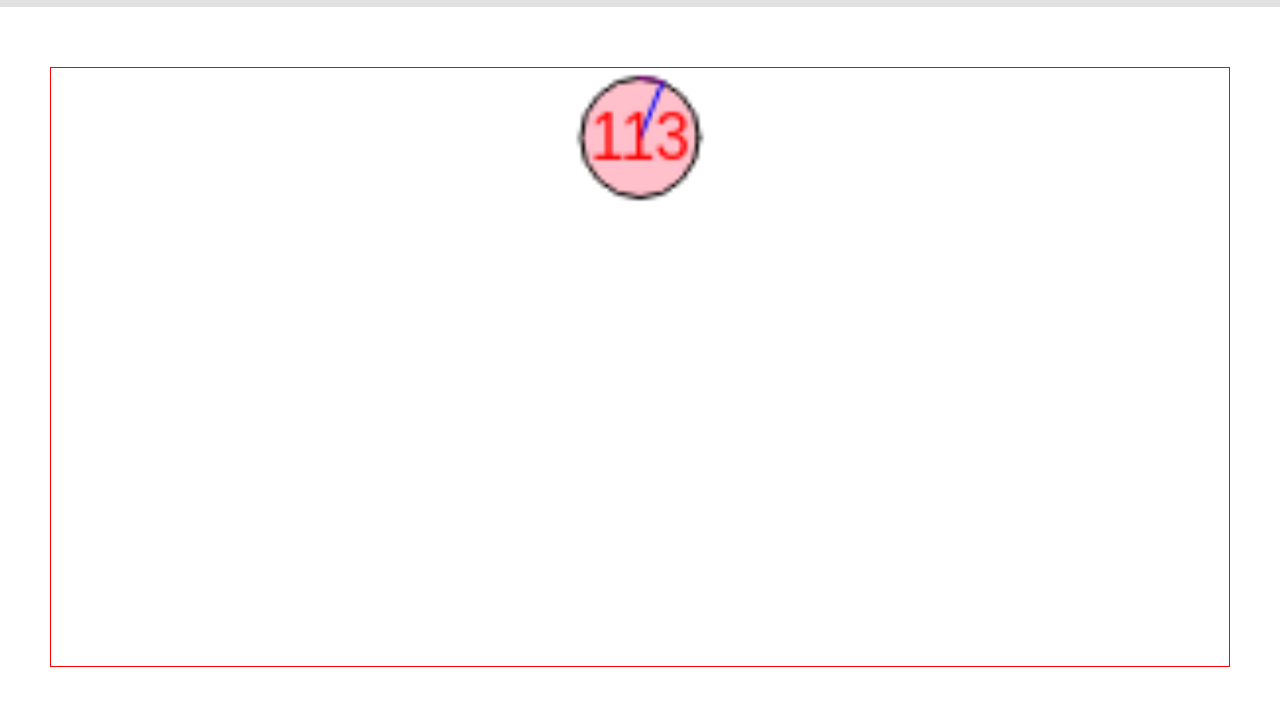
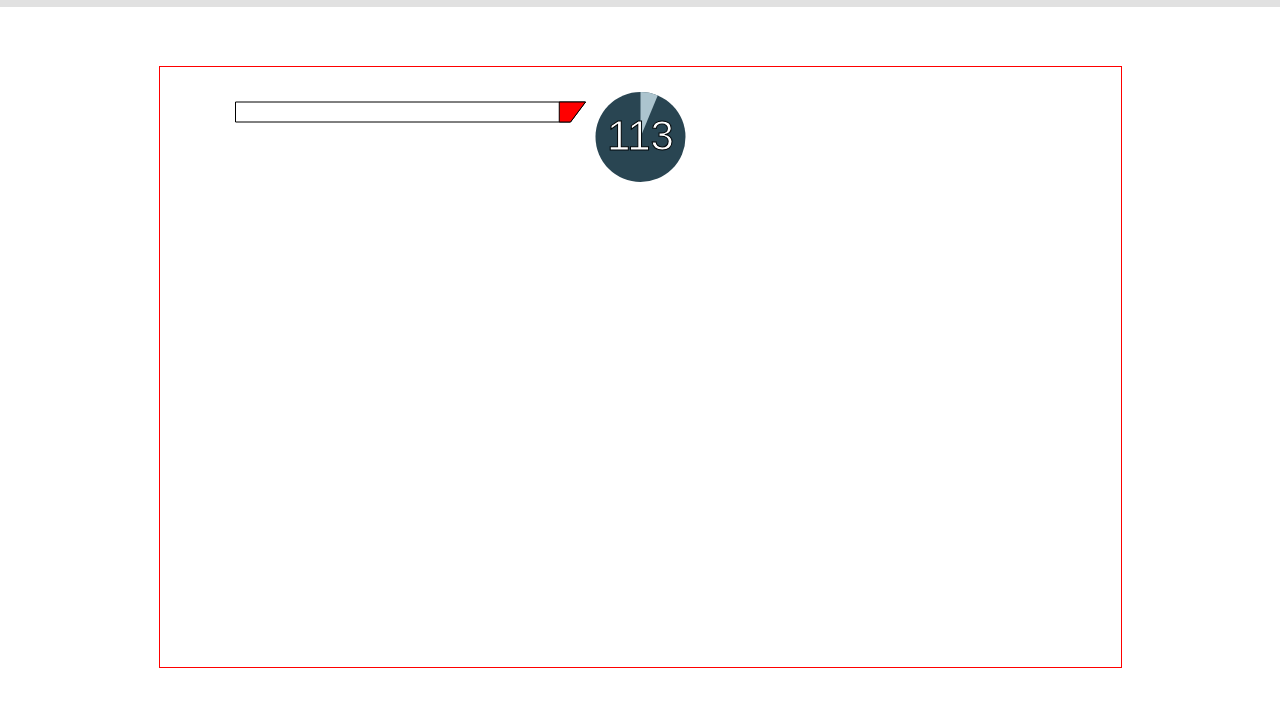
Before and after one commit to dowinterfor6/shadow-fight, a website built with webpack: page index.html in a window 1280 px wide. Shown: the part 73-780 px from the top of the page. Built offline with nearby package versions, Linux system fonts and the light colour scheme.

Commit message:
Add basic health bars

```diff
--- a/frontend/assets/stylesheets/main_page.css
+++ b/frontend/assets/stylesheets/main_page.css
@@ -49,8 +49,6 @@
 }
 
 #canvas {
-  min-height: 600px;
-  min-width: 971px;
   box-sizing: border-box;
   border: 1px solid red;
 }
--- a/frontend/game.js
+++ b/frontend/game.js
@@ -8,14 +8,21 @@ export default class Arena {
 
     this.level = new Level(this.ctx, this.dimensions);
 
+    this.drawBackground = this.drawBackground.bind(this);
+    this.play = this.play.bind(this);
+    this.animate();
+  }
+
+  play() {
+    this.running = true;
+    this.ctx.canvas.removeEventListener('mousedown',this.play);
     this.animationFrame = requestAnimationFrame(this.animate.bind(this));
-    this.drawBackground = this.drawBackground.bind(this);
   }
 
   animate() {
-
     if (this.running) {
-      let time = this.level.animate();
+      // TODO: TEMPORARY
+      let time = this.level.animate(200, 200);
       if (time === 0) {
         this.running = false;
       }
@@ -27,17 +34,21 @@ export default class Arena {
     }
   }
 
+  // ONLY FOR STARTING SCREEN
   drawBackground() {
     // TODO: Get a good background
 
-    // let background = new Image();
-    // background.src = 'https://i.imgur.com/NNoFNWf.png';
-    // background.onload = () => {
-    //   this.ctx.drawImage(background, 0, 0, this.dimensions.width, this.dimensions.height);
-    // }
-    this.ctx.beginPath();
-    this.ctx.rect(0, 0, this.dimensions.width, this.dimensions.height);
-    this.ctx.fillStyle = 'Black';
-    this.ctx.fill();
+    let background = new Image();
+    background.src = 'https://i.kym-cdn.com/photos/images/original/000/921/502/3b0.png';
+    background.onload = () => {
+      this.ctx.drawImage(background, 0, 0, this.dimensions.width, this.dimensions.height);
+    }
+
+    this.ctx.canvas.addEventListener('mousedown', this.play);
+
+    // this.ctx.beginPath();
+    // this.ctx.rect(0, 0, this.dimensions.width, this.dimensions.height);
+    // this.ctx.fillStyle = 'Black';
+    // this.ctx.fill();
   }
 }
--- a/frontend/level.js
+++ b/frontend/level.js
@@ -1,7 +1,20 @@
+const COLOR_PALETTE = {
+  PRIMARY: '#00070A',
+  SECONDARY: '#294552',
+  TERTIARY: '#597884',
+  QUATERNARY: '#ACC4CE',
+  QUINTERNARY: '#9EB9B3'
+};
+
 const LEVEL_CONSTANTS = {
   MAX_TIME: 60 * 120,
-  TIMER_TEXT_HEIGHT: 22.5,
-  TIMER_RADIUS: 15
+  TIMER_TEXT_HEIGHT: 75,
+  TIMER_RADIUS: 45,
+  MAX_HEALTH: 200,
+  HEALTH_BAR: {
+    width: 350,
+    height: 20
+  }
 };
 
 export default class Level {
@@ -13,10 +26,13 @@ export default class Level {
     this.drawTimerCircle = this.drawTimerCircle.bind(this);
     this.drawTimerDisplay = this.drawTimerDisplay.bind(this);
     this.drawTimerText = this.drawTimerText.bind(this);
+    this.drawHealthBars = this.drawHealthBars.bind(this);
   }
 
-  animate() {
-    return this.drawTimer();
+  animate(playerHealth, botHealth) {
+    let time =  this.drawTimer();
+    this.drawHealthBars(playerHealth, botHealth);
+    return time;
   }
 
   drawTimer() {
@@ -28,59 +44,44 @@ export default class Level {
     this.drawTimerText();
 
     this.time = this.time - 1;
-    return this.time;
+    if (this.time === 0) {
+      let returnTime = 0;
+      this.time = LEVEL_CONSTANTS.MAX_TIME;
+      return returnTime;
+    }
   }
 
   drawTimerText() {
-    this.ctx.font = '16px Arial';
+    this.ctx.font = '42px Arial';
     this.ctx.textAlign = 'center';
-    this.ctx.fillStyle = 'red';
+    this.ctx.fillStyle = 'WHITE';
+    this.ctx.strokeStyle = COLOR_PALETTE.PRIMARY;
     this.ctx.fillText(
       `${Math.round(this.time / 60)}`,
       this.dimensions.width / 2,
-      LEVEL_CONSTANTS.TIMER_TEXT_HEIGHT
+      LEVEL_CONSTANTS.TIMER_TEXT_HEIGHT + 8
+    );
+    this.ctx.strokeText(
+      `${Math.round(this.time / 60)}`,
+      this.dimensions.width / 2,
+      LEVEL_CONSTANTS.TIMER_TEXT_HEIGHT + 8
     );
   }
 
   drawTimerCircle() {
-    // CIRCLE
     this.ctx.beginPath();
-    this.ctx.fillStyle = 'pink';
-    this.ctx.strokeStyle = 'black';
+    this.ctx.fillStyle = COLOR_PALETTE.SECONDARY;
     this.ctx.arc(
       this.dimensions.width / 2,
       LEVEL_CONSTANTS.TIMER_TEXT_HEIGHT - 5,
       LEVEL_CONSTANTS.TIMER_RADIUS, 0, 2 * Math.PI
       );
     this.ctx.fill();
-    this.ctx.stroke();
   }
 
   drawTimerDisplay() {
-    // 15 = x^2 + y^2
-    // For a triangle of angle 0, e.g. (120 - time) * 2pi/120
-    // Hyp = 15, x = mid + 15cos(theta), y = pos + 15sin(theta)
-    let x1 = this.dimensions.width / 2
-      + LEVEL_CONSTANTS.TIMER_RADIUS
-      * Math.sin((LEVEL_CONSTANTS.MAX_TIME - this.time)
-      * 2 * Math.PI / LEVEL_CONSTANTS.MAX_TIME);
-
-    let y1 = LEVEL_CONSTANTS.TIMER_TEXT_HEIGHT - 5
-      + -LEVEL_CONSTANTS.TIMER_RADIUS
-      * Math.cos((LEVEL_CONSTANTS.MAX_TIME - this.time)
-      * 2 * Math.PI / LEVEL_CONSTANTS.MAX_TIME);
-
     this.ctx.beginPath();
-    this.ctx.lineWidth = 1;
-    this.ctx.lineCap = 'round';
-    this.ctx.strokeStyle = 'blue';
-    this.ctx.moveTo(this.dimensions.width / 2, LEVEL_CONSTANTS.TIMER_TEXT_HEIGHT - 5);
-    this.ctx.lineTo(x1, y1);
-    this.ctx.stroke();
-
-    this.ctx.beginPath();
-    this.ctx.fillStyle = 'green';
-    this.ctx.strokeStyle = 'purple';
+    this.ctx.fillStyle = COLOR_PALETTE.QUATERNARY;
     this.ctx.arc(
       this.dimensions.width / 2,
       LEVEL_CONSTANTS.TIMER_TEXT_HEIGHT - 5,
@@ -90,6 +91,66 @@ export default class Level {
       * 2 * Math.PI / LEVEL_CONSTANTS.MAX_TIME
       - 0.5 * Math.PI
     );
+    this.ctx.lineTo(this.dimensions.width / 2,
+      LEVEL_CONSTANTS.TIMER_TEXT_HEIGHT - 5
+    );
+    this.ctx.fill();
+  }
+
+  drawHealthBars(playerHealth, botHealth) {
+    let playerHpPos = {
+      x: this.dimensions.width / 2 - LEVEL_CONSTANTS.HEALTH_BAR.width - LEVEL_CONSTANTS.TIMER_RADIUS - 10,
+      y: LEVEL_CONSTANTS.TIMER_TEXT_HEIGHT - 5 + LEVEL_CONSTANTS.HEALTH_BAR.height / 2 - LEVEL_CONSTANTS.TIMER_RADIUS
+    };
+
+    // Player health container
+    this.ctx.beginPath();
+    this.ctx.strokeStyle = 'BLACK';
+    this.ctx.moveTo(
+      playerHpPos.x,
+      playerHpPos.y
+    );
+    this.ctx.lineTo(
+      playerHpPos.x + LEVEL_CONSTANTS.HEALTH_BAR.width,
+      playerHpPos.y
+    );
+    this.ctx.lineTo(
+      playerHpPos.x + LEVEL_CONSTANTS.HEALTH_BAR.width - 15,
+      playerHpPos.y + LEVEL_CONSTANTS.HEALTH_BAR.height
+    );
+    this.ctx.lineTo(
+      playerHpPos.x,
+      playerHpPos.y + LEVEL_CONSTANTS.HEALTH_BAR.height
+    );
+    this.ctx.closePath();
+    this.ctx.fill();
+    this.ctx.stroke();
+
+    // Player current health
+    let playerCurrentHealthx = playerHpPos.x
+      + (
+        (LEVEL_CONSTANTS.MAX_HEALTH - 15) / LEVEL_CONSTANTS.MAX_HEALTH
+      ) * LEVEL_CONSTANTS.HEALTH_BAR.width;
+    this.ctx.beginPath();
+    this.ctx.strokeStyle = 'BLACK';
+    this.ctx.fillStyle = 'RED';
+    this.ctx.moveTo(
+      playerCurrentHealthx,
+      playerHpPos.y
+    );
+    this.ctx.lineTo(
+      playerHpPos.x + LEVEL_CONSTANTS.HEALTH_BAR.width,
+      playerHpPos.y
+    );
+    this.ctx.lineTo(
+      playerHpPos.x + LEVEL_CONSTANTS.HEALTH_BAR.width - 15,
+      playerHpPos.y + LEVEL_CONSTANTS.HEALTH_BAR.height
+    );
+    this.ctx.lineTo(
+      playerCurrentHealthx,
+      playerHpPos.y + LEVEL_CONSTANTS.HEALTH_BAR.height
+    );
+    this.ctx.closePath();
     this.ctx.fill();
     this.ctx.stroke();
   }
--- a/index.html
+++ b/index.html
@@ -25,7 +25,7 @@
       </div>
     </nav>
     <section class="canvas-container">
-      <canvas id="canvas">
+      <canvas id="canvas" width="961" height="600">
       </canvas>
     </section>
   </main>
```
